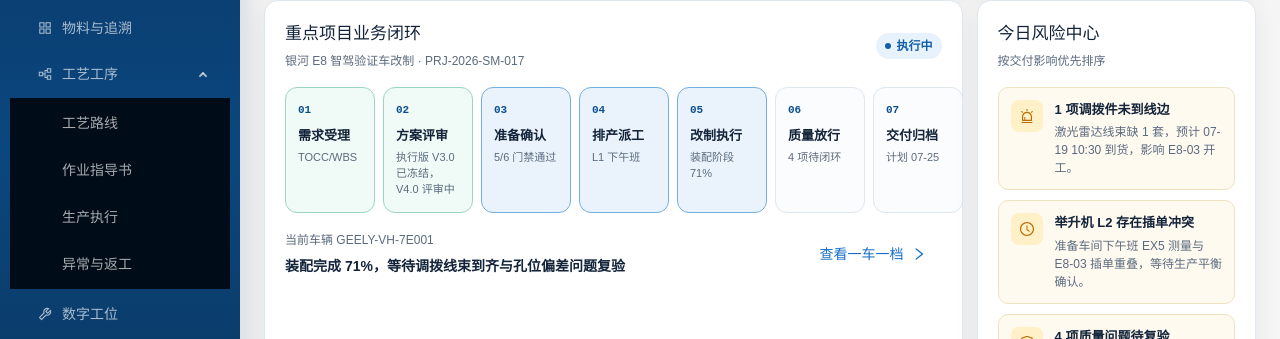
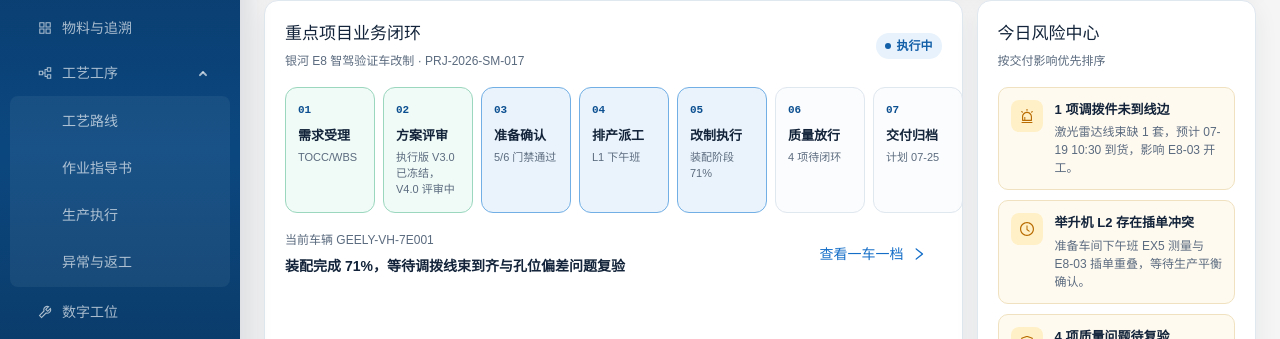
Before and after one commit to wangpeng1017/0719jili, a Next.js app: page /dashboard in a window 1280 px wide. Shown: the part 316-655 px from the top of the page. Built offline with nearby package versions, Linux system fonts and the light colour scheme; no server answers.

Commit message:
fix: 子菜单背景色由纯黑改为半透明深蓝，提升视觉层次

```diff
--- a/src/app/globals.css
+++ b/src/app/globals.css
@@ -100,6 +100,18 @@ a,
 }
 
 .platform-menu .ant-menu-item {
+  height: 44px;
+  margin-block: 3px;
+  border-radius: 9px;
+}
+
+.platform-menu .ant-menu-sub.ant-menu-inline {
+  background: rgba(255, 255, 255, 0.06) !important;
+  border-radius: 8px;
+  margin: 2px 0;
+}
+
+.platform-menu .ant-menu-submenu-title {
   height: 44px;
   margin-block: 3px;
   border-radius: 9px;
```
